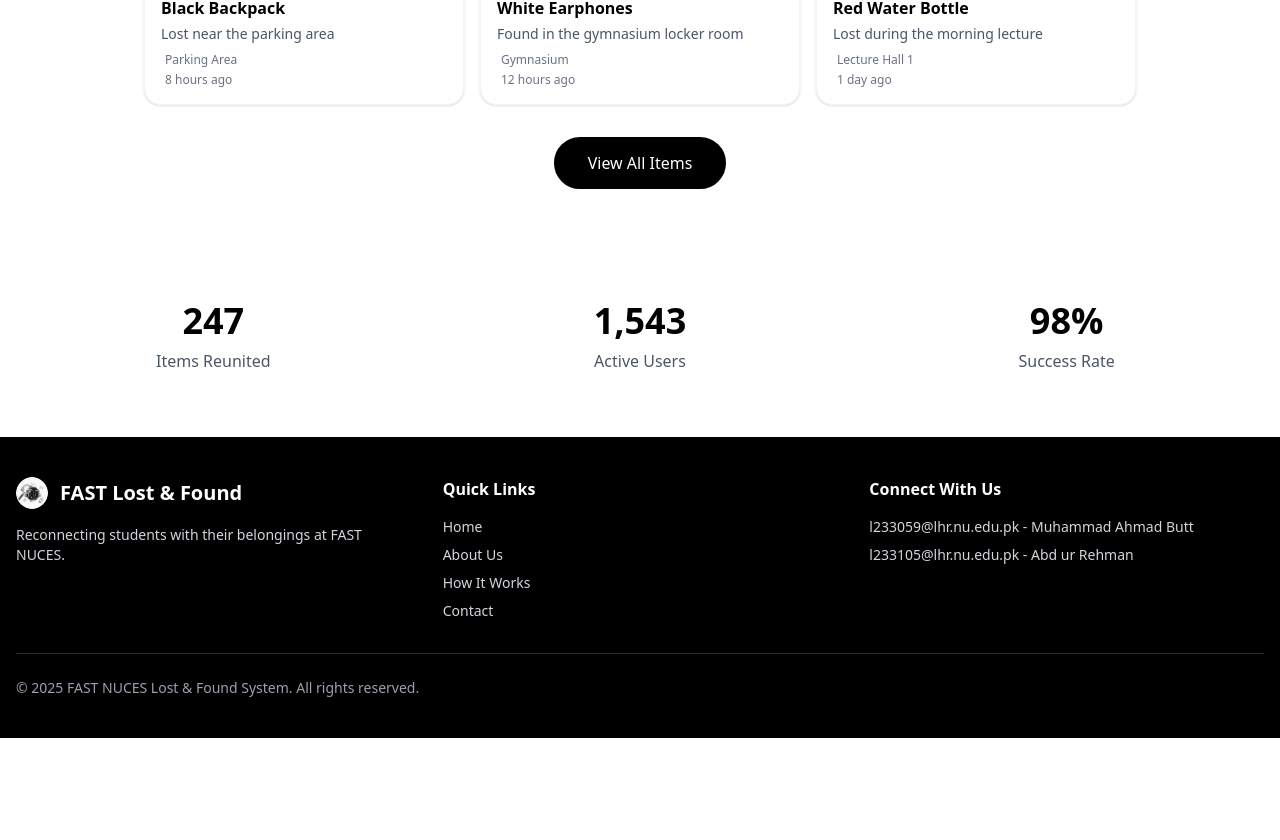
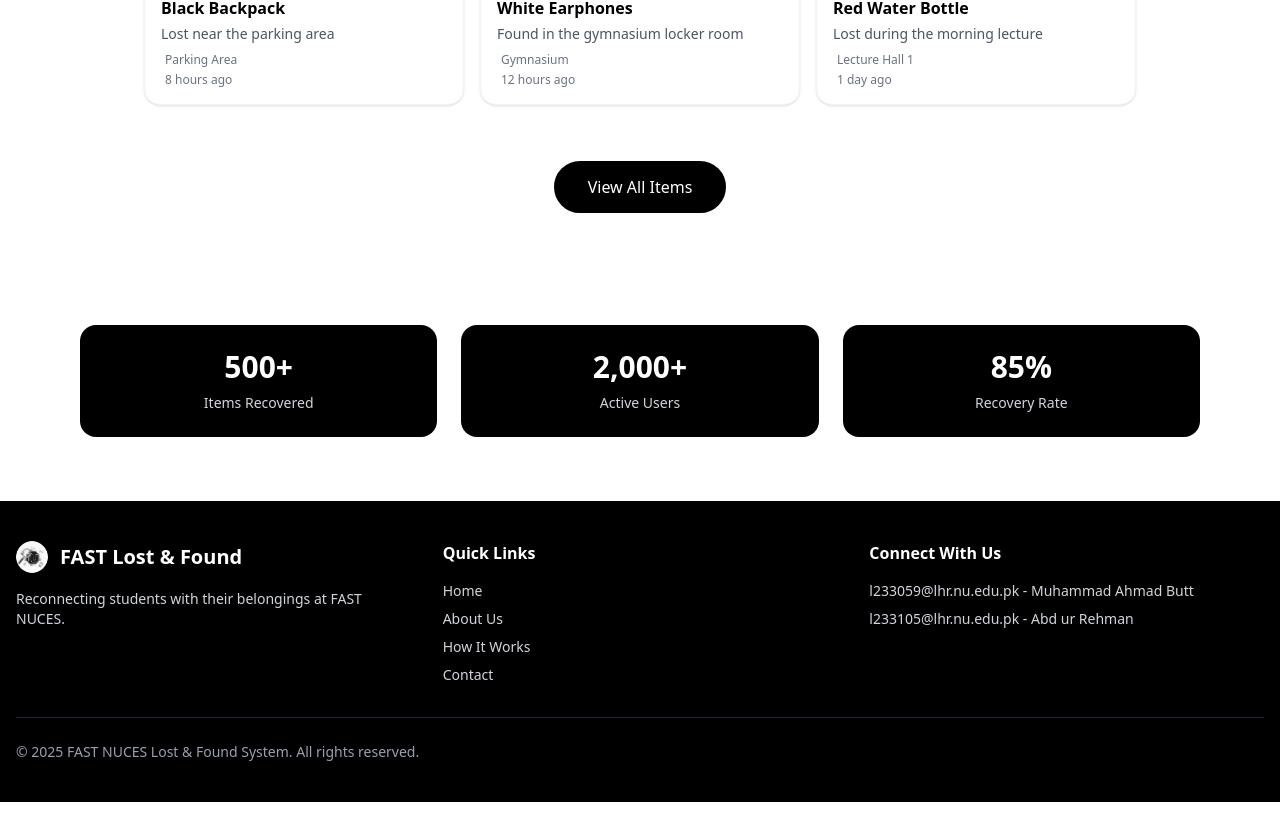
Before and after one commit to A-noob-in-Coding/lost-and-found, a React (Vite) app in the folder frontend/: page / in a window 1280 px wide. Shown: the part 932-1772 px from the top of the page. Before the commit the page ends 1734 px from the top, so only its background shows below. Built offline with nearby package versions, Linux system fonts and the light colour scheme.

Commit message:
Update preview page UI and statistics section
Added onClick navigation to login for sample items, adjusted spacing for the 'View All Items' button, and restyled the statistics section with updated numbers and improved layout.

```diff
--- a/frontend/src/pages/previewPage.jsx
+++ b/frontend/src/pages/previewPage.jsx
@@ -120,6 +120,7 @@ const PreviewPage = () => {
             {sampleItems.map((item) => (
               <div
                 key={item.id}
+                onClick={() => navigate("/login")}
                 className="bg-white rounded-2xl shadow-sm hover:shadow-lg transition-all duration-300 border border-gray-100 overflow-hidden hover:scale-105 transform cursor-pointer"
               >
                 {/* Item Badge */}
@@ -160,10 +161,10 @@ const PreviewPage = () => {
           </div>
 
           {/* View All Items Button */}
-          <div className="text-center mt-8">
+          <div className="text-center mt-10">
             <button
               onClick={() => navigate("/login")}
-              className="bg-black text-white px-8 py-3 rounded-full font-medium hover:bg-white hover:text-black border-2 border-black transition-all duration-300 hover:scale-110 transform"
+              className="bg-black text-white mt-4 px-8 py-3 rounded-full font-medium hover:bg-white hover:text-black border-2 border-black transition-all duration-300 hover:scale-110 transform"
             >
               View All Items
             </button>
@@ -173,19 +174,19 @@ const PreviewPage = () => {
 
       {/* Statistics Section */}
       <section className="py-16 bg-white">
-        <div className="max-w-7xl mx-auto px-4">
-          <div className="grid grid-cols-1 md:grid-cols-3 gap-8 text-center">
-            <div>
-              <div className="text-4xl font-bold text-black mb-2">247</div>
-              <div className="text-gray-600">Items Reunited</div>
+        <div className="max-w-6xl mx-auto px-4">
+          <div className="grid grid-cols-1 md:grid-cols-3 gap-6">
+            <div className="bg-black text-white rounded-2xl p-6 text-center">
+              <div className="text-3xl font-bold mb-2">500+</div>
+              <div className="text-gray-300 text-sm">Items Recovered</div>
             </div>
-            <div>
-              <div className="text-4xl font-bold text-black mb-2">1,543</div>
-              <div className="text-gray-600">Active Users</div>
+            <div className="bg-black text-white rounded-2xl p-6 text-center">
+              <div className="text-3xl font-bold mb-2">2,000+</div>
+              <div className="text-gray-300 text-sm">Active Users</div>
             </div>
-            <div>
-              <div className="text-4xl font-bold text-black mb-2">98%</div>
-              <div className="text-gray-600">Success Rate</div>
+            <div className="bg-black text-white rounded-2xl p-6 text-center">
+              <div className="text-3xl font-bold mb-2">85%</div>
+              <div className="text-gray-300 text-sm">Recovery Rate</div>
             </div>
           </div>
         </div>
```
